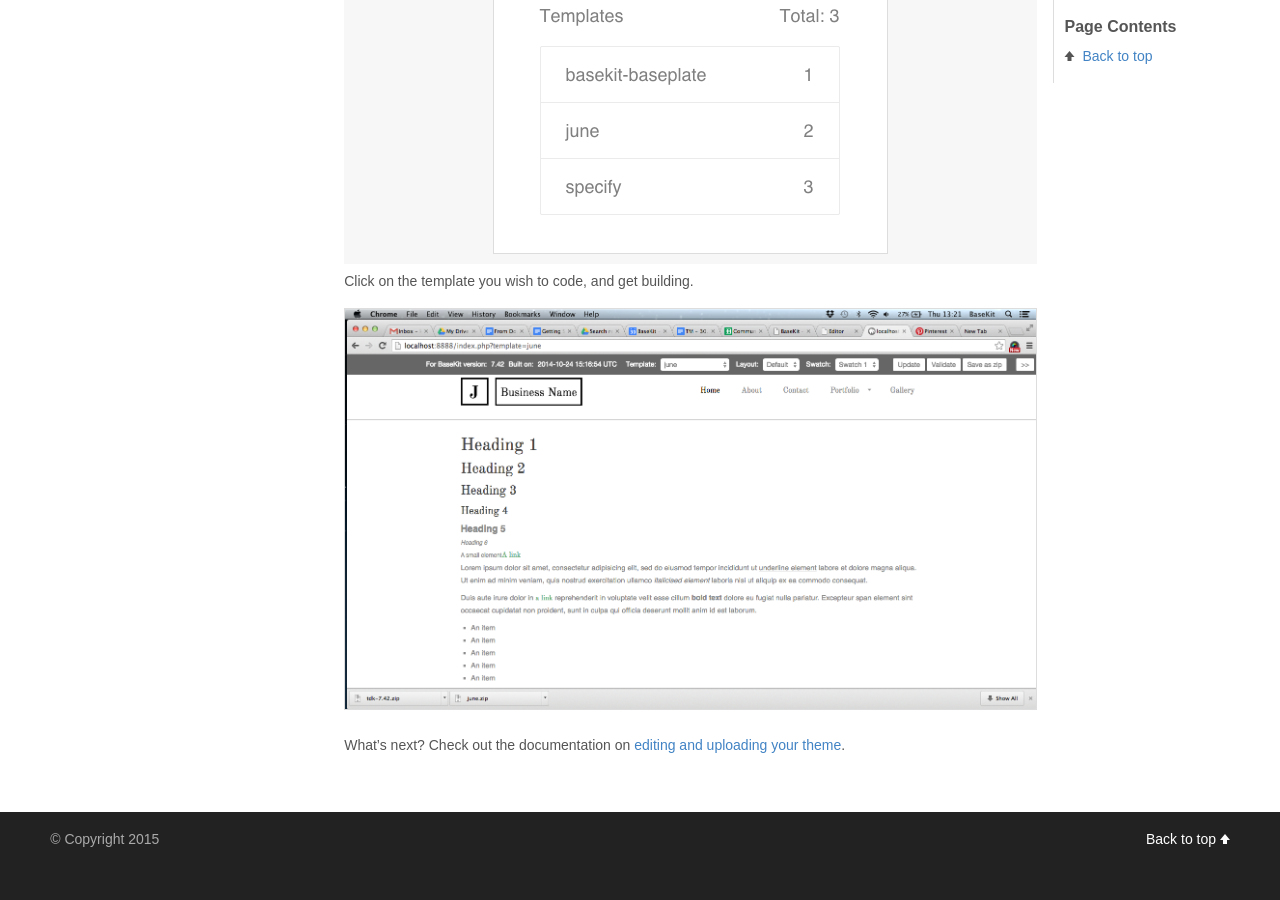
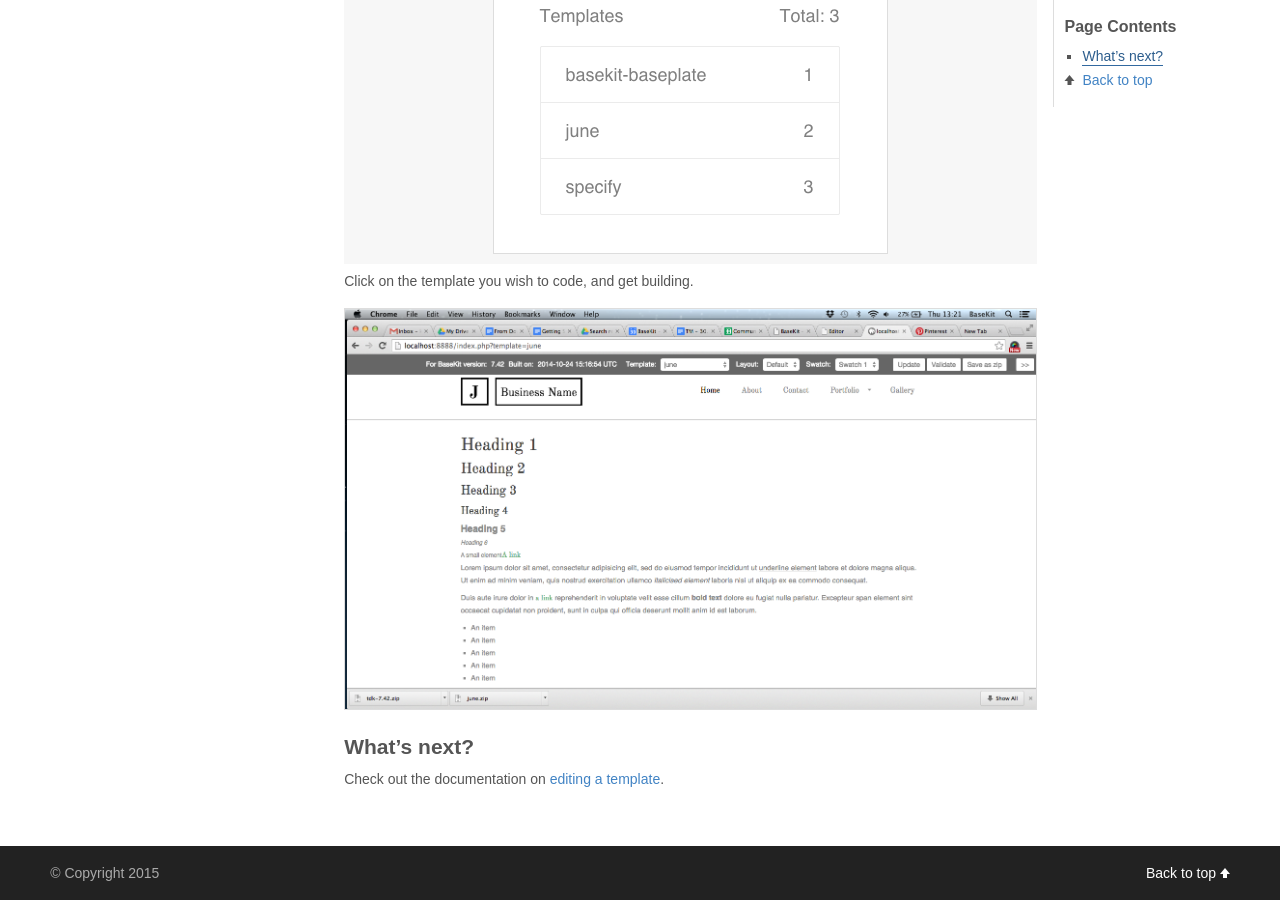
Before and after one commit to rusic/documentation, a Jekyll site: the page built from getting-started/downloading.md, in a window 1280 px wide and 900 px high, scrolled down 3013 px. Built offline with Jekyll 4.4.1, drawn with Linux system fonts in a browser that asks for light colours; before the commit the page ends 3879 px from its top, so only the background shows below that.

Commit message:
Amends getting started pages to make the flow slightly better, fixes #54

```diff
--- a/getting-started/downloading.md
+++ b/getting-started/downloading.md
@@ -64,4 +64,6 @@ Click on the template you wish to code, and get building.
 
 ![TDK](/assets/content/getting-started/tdk.png)
 
-What’s next? Check out the documentation on [editing and uploading your theme](/getting-started/editing/).
+## What's next?
+
+Check out the documentation on [editing a template](/getting-started/editing/).
```
Also changed, not shown: getting-started/editing.md (+5 -1 lines).
